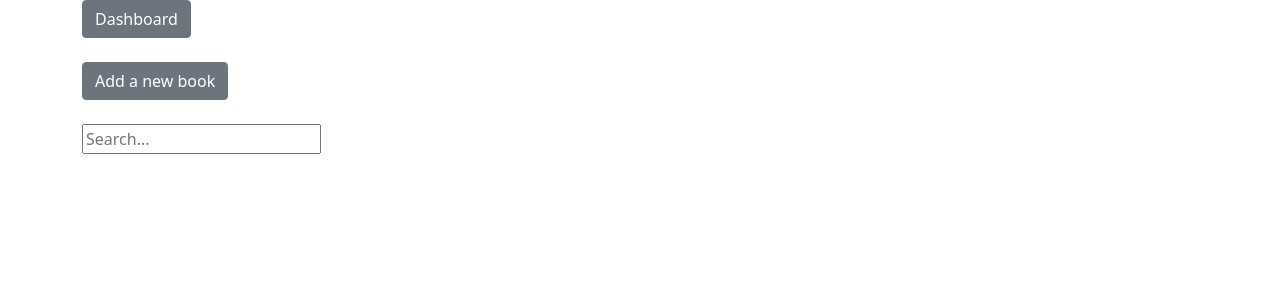
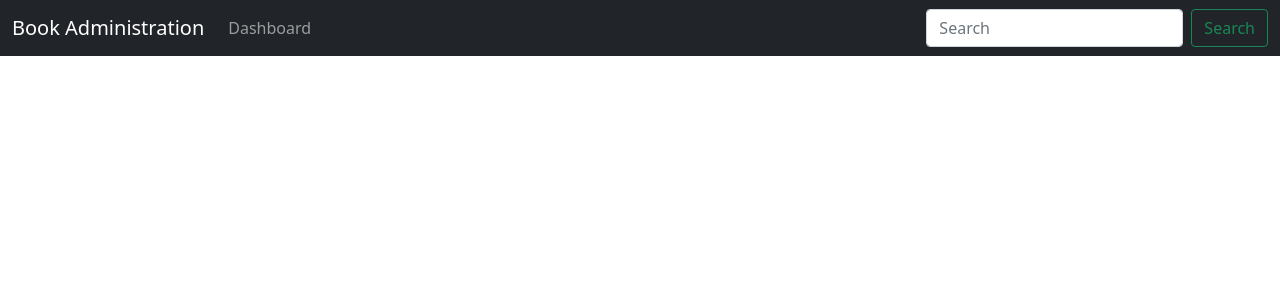
Before and after one commit to pzandre/django-book, a Django app: page / in a window 1280 px wide. Shown: the top 300 px of the page. Run offline with Django 3.2, Linux system fonts and the light colour scheme; data that the repository does not hold is empty.

Commit message:
More basic CSS

```diff
--- a/adm_livros/livros/templates/base.html
+++ b/adm_livros/livros/templates/base.html
@@ -11,7 +11,34 @@
     <title>{% block title %} Book Administration | {% if book.name %} {{ book.name }} - {{ book.author }} {% else %} Home {% endif %}{% endblock %}</title>
   </head>
   <body>
+    <nav class="navbar navbar-expand-lg navbar-dark bg-dark">
+      <div class="container-fluid">
+        <a class="navbar-brand" href="{% url 'home' %}">Book Administration</a>
+        <button class="navbar-toggler" type="button" data-bs-toggle="collapse" data-bs-target="#navbarSupportedContent" aria-controls="navbarSupportedContent" aria-expanded="false" aria-label="Toggle navigation">
+          <span class="navbar-toggler-icon"></span>
+        </button>
+        <div class="collapse navbar-collapse" id="navbarSupportedContent">
+          <ul class="navbar-nav me-auto mb-2 mb-lg-0">
+            <li class="nav-item">
+              <a class="nav-link" href="{% url 'admin:index' %}">Dashboard</a>
+            </li>
+            {% if user.is_authenticated %}
+              <li class="nav-item">
+                <a class="nav-link" href="{% url 'add-book' %}">Add a new book</a>
+              </li>
+            {% endif %}
+
+          </ul>
+          <form class="d-flex" action="{% url 'search' %}" method="get">
+            <input class="form-control me-2" type="text" placeholder="Search" aria-label="Search" name="q">
+            <button class="btn btn-outline-success" type="submit">Search</button>
+          </form>
+        </div>
+      </div>
+    </nav>
+
     <div class="container">
+      <br>
         {% block content %}
         {% endblock %}
       </div>
--- a/adm_livros/livros/templates/home.html
+++ b/adm_livros/livros/templates/home.html
@@ -1,28 +1,19 @@
 {% extends 'base.html' %}
 {% block content %}
-<div>
-    <a class="btn btn-secondary" href="{% url 'admin:index' %}">Dashboard</a>
-</div>
-<br>
-<div>
-    <a class="btn btn-secondary" href="{% url 'add-book' %}">Add a new book</a>
-</div>
-<br>
-<form action="{% url 'search' %}" method="get">
-    <input name="q" type="text" placeholder="Search...">
-  </form>
+
+  {% for book in object_list %}
+
+  <div class="card" style="width: 18rem;">
+    <div class="card-body">
+      <h5 class="card-title"><a href="{% url 'book-detail' book.pk %}">{{ book.name }}</a></h5>
+      <h6 class="card-subtitle mb-2 text-muted">{{ book.author }}</h6>
+      <p class="card-text">R${{ book.price }}</p>
+      {% if user.is_authenticated %}
+      <h4><a class="card-link" href="{% url 'update-book' book.id %}">Edit</a></h4>
+      <h4><a class="card-link" href="{% url 'delete-book' book.id %}">Delete</a></h4>
+      {% endif %}
+    </div>
+  </div>
   <br>
-  {% for book in object_list %}
-  <li class="list-group-item"><div>
-    <h3><a href="{% url 'book-detail' book.pk %}">{{ book.name }}</a></h3> -
-    {{ book.author }}
-    - R${{ book.price }}
-    {% if user.is_authenticated %}
-    <h4><a class="btn btn-secondary" href="{% url 'update-book' book.id %}">Edit</a></h4>
-    <h4><a class="btn btn-secondary" href="{% url 'delete-book' book.id %}">Delete</a></h4>
-  </div>
-</li>
-
-    {% endif %}
-{% endfor %}
+  {% endfor %}
 {% endblock %}
```
